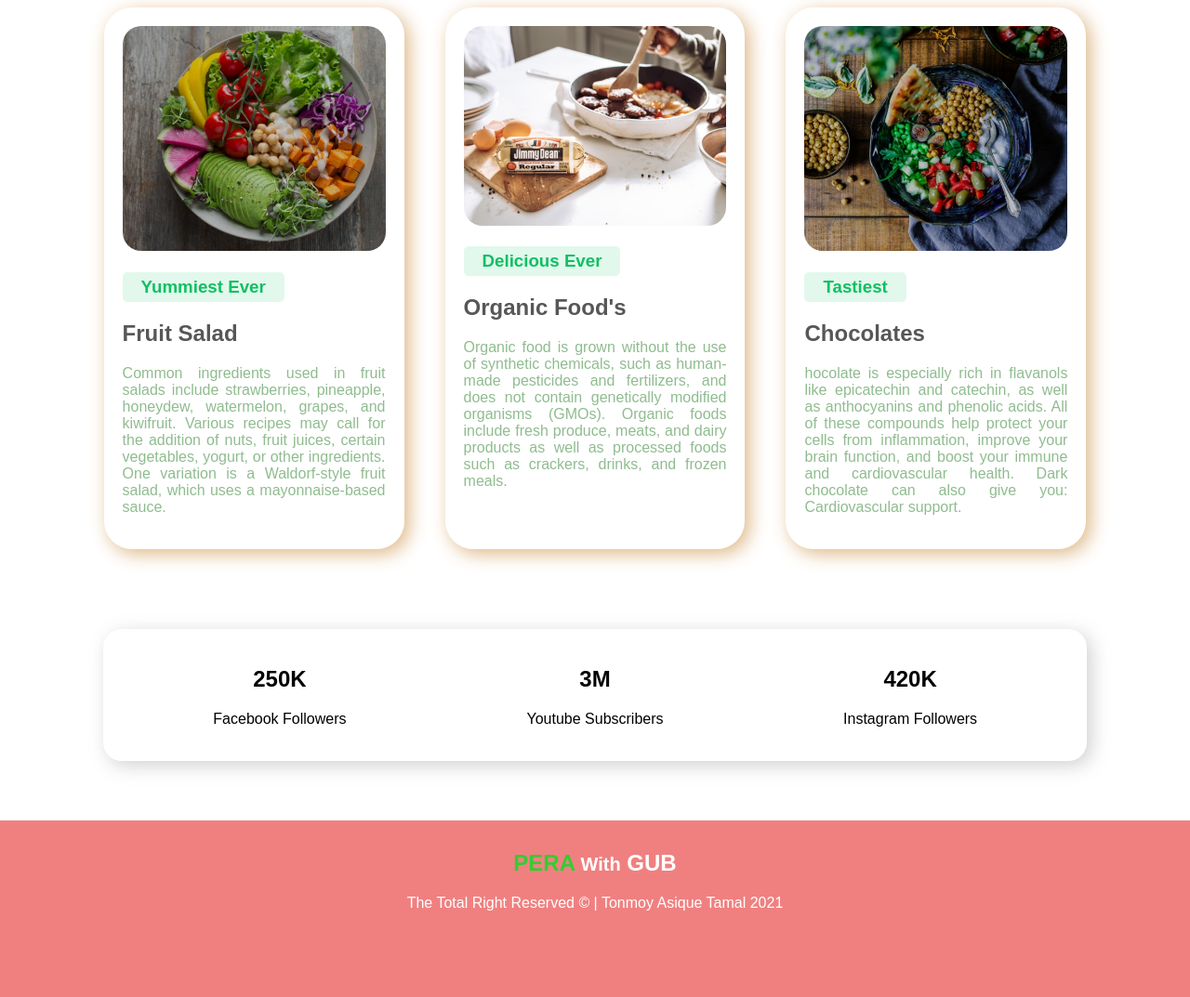
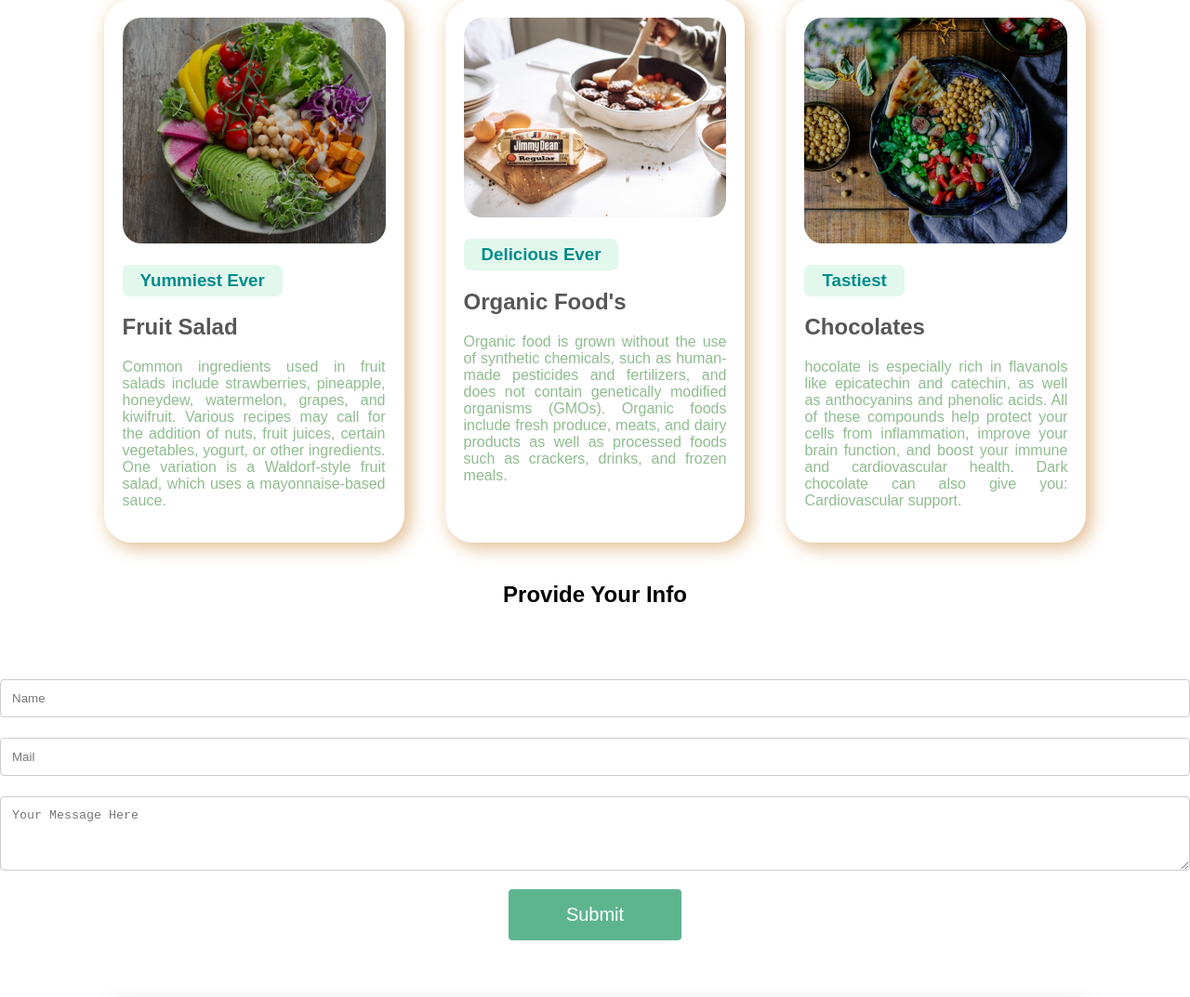
Before and after one commit to tonmoyasiquetamal/foodie-project, a plain HTML site: page index.html in a window 1280 px wide. Shown: the part 1399-2472 px from the top of the page at 93% size. Drawn offline with Linux system fonts and the light colour scheme; a web font is replaced by a local one.

Commit message:
submit checkbox added

```diff
--- a/index.html
+++ b/index.html
@@ -92,6 +92,21 @@
         </div>
     </section>
 
+
+    <section id="providing-info">
+        <div class="container">
+            <h1 class="title">Provide Your Info</h1>
+            <form action="#">
+                <input type="text" name="name" placeholder="Name" />
+
+                <input type="mail" name="mail" placeholder="Mail" />
+                <textarea id="subject" name="subject" placeholder="Your Message Here" style="height: 80px" ;></textarea>
+
+                <input type="submit" value="Submit" />
+            </form>
+        </div>
+    </section>
+
     <section>
         <div class="social-info flexible-container">
             <div class="single-info">
--- a/style.css
+++ b/style.css
@@ -82,8 +82,7 @@ body{
   #reducer{
       background-image: url(images/shapes/Frame\ 59.jpg);
       background-repeat: no-repeat;
-      margin-left: -50px;
-      margin-right: 35px;
+      background-size: cover;
   }
   #back-repeat{
       background-image: url(images/shapes/Frame\ 57.jpg);
@@ -119,10 +118,10 @@ body{
 
   .mini-title {
     background-color: #0fbf611e;
-    color: #0fbf61;
+    color: darkcyan;
     width: fit-content;
-    border-radius: 5px;
-    padding: 5px 20px;
+    border-radius: 7px;
+    padding: 6px 19px;
   }
 
   .social-info {
@@ -153,6 +152,40 @@ body{
     color: white;
   }
 
+
+section#providing-info {
+  text-align: center;
+}
+form {
+  padding-top: 4%;
+}
+input[type="text"],
+[type="mail"],
+textarea {
+  width: 100%;
+  padding: 12px;
+  border: 1px solid #ccc;
+  border-radius: 4px;
+  box-sizing: border-box;
+  margin-top: 6px;
+  margin-bottom: 16px;
+  resize: vertical;
+}
+
+input[type="submit"] {
+  background-color: #008b51a2;
+  color: white;
+  padding: 16px 62px;
+  border: none;
+  border-radius: 4px;
+  cursor: pointer;
+  font-size: 20px;
+}
+
+input[type="submit"]:hover {
+  background-color: #fc8f49;
+}
+
   footer h2,
   p {
     text-align: center;
```
